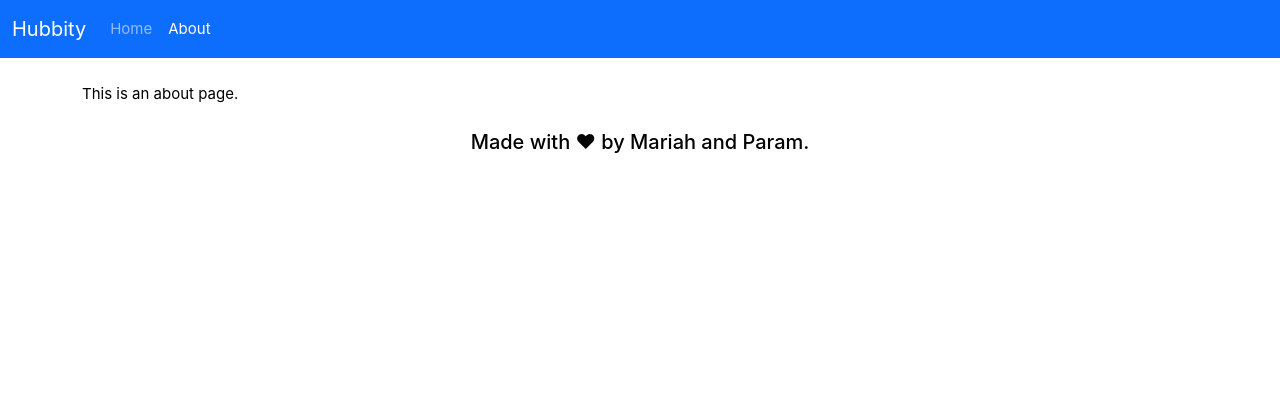
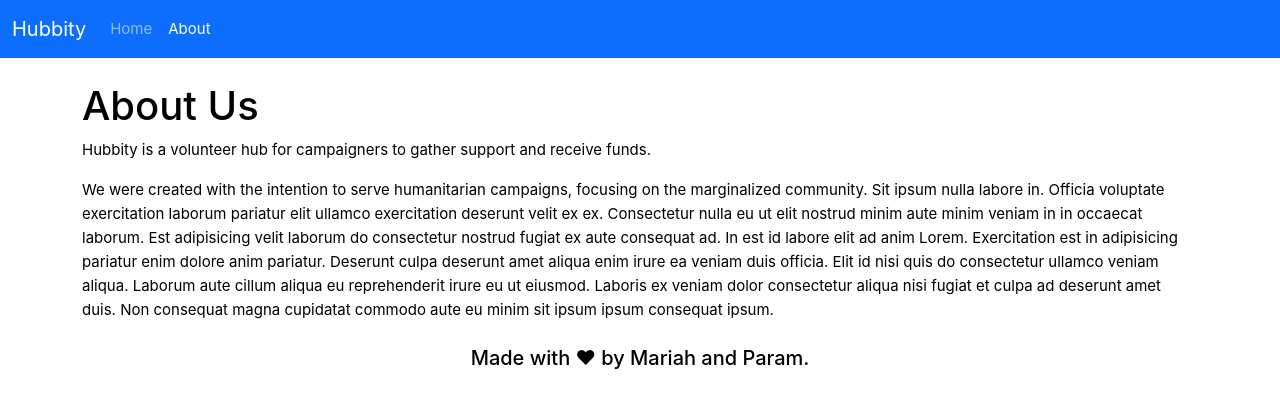
Before and after one commit to MLH-Fellowship/project-hubbity, a Vue app: page /about in a window 1280 px wide. Shown: the top 408 px of the page. Built offline with nearby package versions, Linux system fonts and the light colour scheme.

Commit message:
Add text to about page
Signed-off-by: Param Siddharth <contact@paramsid.com>

```diff
--- a/src/views/AboutView.vue
+++ b/src/views/AboutView.vue
@@ -1,3 +1,24 @@
 <template>
-  <div>This is an about page.</div>
+  <div>
+    <h1>About Us</h1>
+    <p>
+      Hubbity is a volunteer hub for campaigners to gather support and receive
+      funds.
+    </p>
+    <p>
+      We were created with the intention to serve humanitarian campaigns,
+      focusing on the marginalized community. Sit ipsum nulla labore in. Officia
+      voluptate exercitation laborum pariatur elit ullamco exercitation deserunt
+      velit ex ex. Consectetur nulla eu ut elit nostrud minim aute minim veniam
+      in in occaecat laborum. Est adipisicing velit laborum do consectetur
+      nostrud fugiat ex aute consequat ad. In est id labore elit ad anim Lorem.
+      Exercitation est in adipisicing pariatur enim dolore anim pariatur.
+      Deserunt culpa deserunt amet aliqua enim irure ea veniam duis officia.
+      Elit id nisi quis do consectetur ullamco veniam aliqua. Laborum aute
+      cillum aliqua eu reprehenderit irure eu ut eiusmod. Laboris ex veniam
+      dolor consectetur aliqua nisi fugiat et culpa ad deserunt amet duis. Non
+      consequat magna cupidatat commodo aute eu minim sit ipsum ipsum consequat
+      ipsum.
+    </p>
+  </div>
 </template>
```
